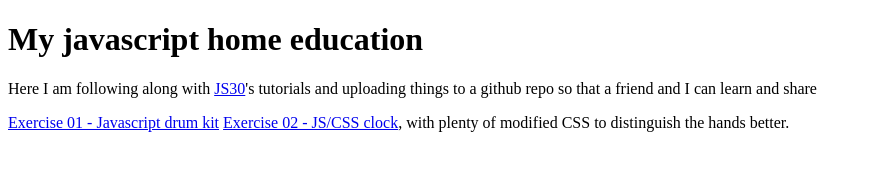
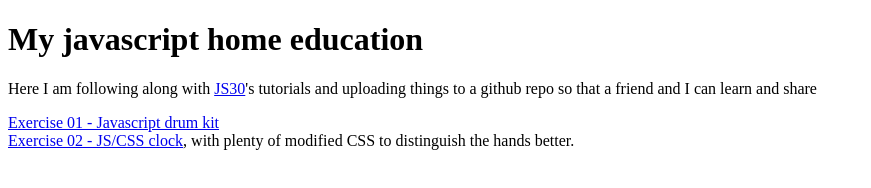
Before and after one commit to buggouttbrim85/JS30, a plain HTML site: page Index.html in a window 1280 px wide. Shown: the whole page, without its empty margins (0-871 px from the left). Drawn offline with Linux system fonts and the light colour scheme.

Commit message:
Update Index.html

```diff
--- a/Index.html
+++ b/Index.html
@@ -10,7 +10,7 @@
 
 <h1>My javascript home education</h1>
 <p>Here I am following along with <a href="https://javascript30.com/">JS30</a>'s tutorials and uploading things to a github repo so that a friend and I can learn and share</p>
-<a href="01drumkit/index.html">Exercise 01 - Javascript drum kit</a>
+<a href="01drumkit/index.html">Exercise 01 - Javascript drum kit</a><br>
 <a href="02clock/index.html">Exercise 02 - JS/CSS clock</a>, with plenty of modified CSS to distinguish the hands better.
 
 
```
